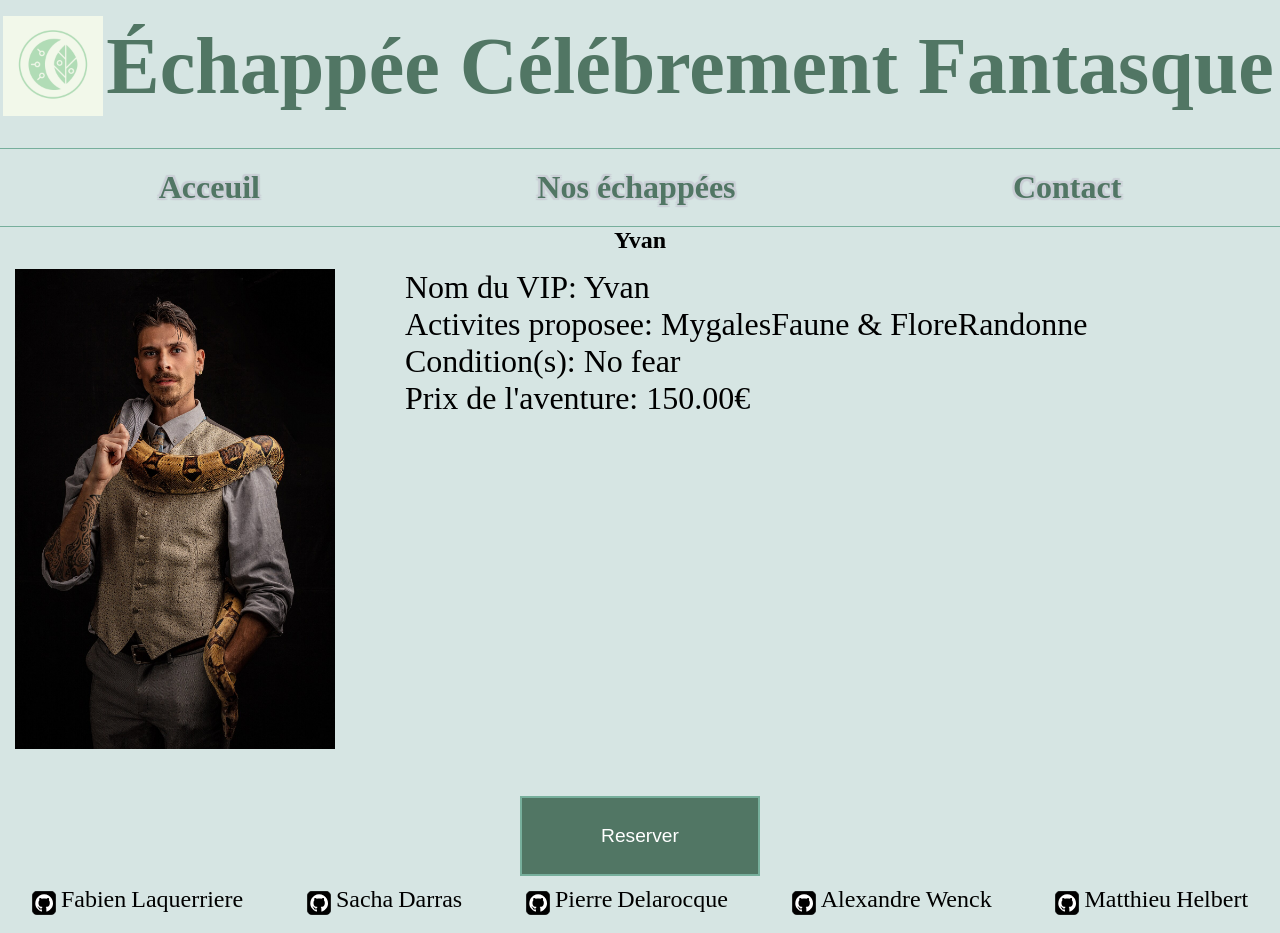
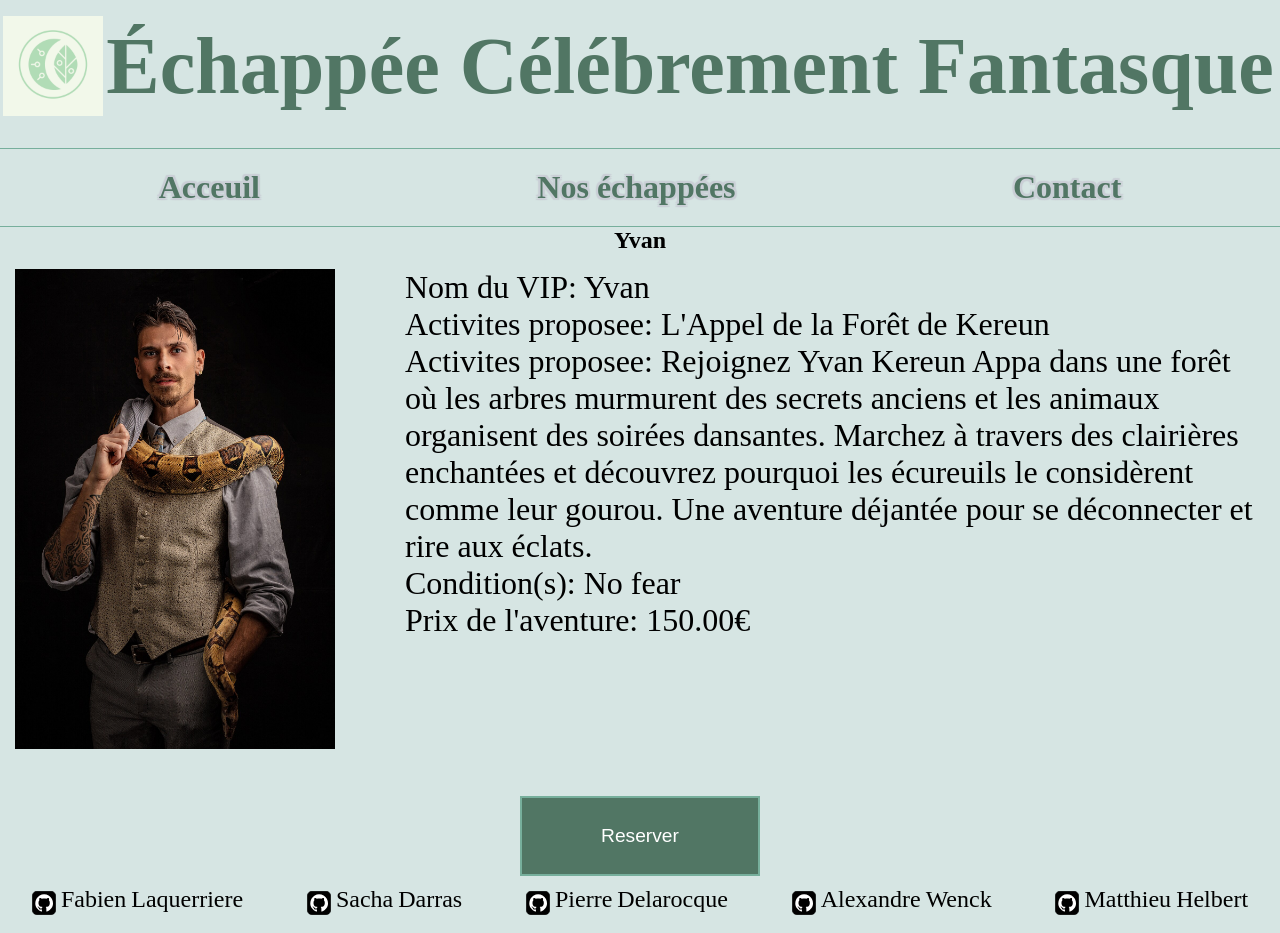
Before and after one commit to WildCodeSchool-2024-02/wcs-Protojam-goupeA, a React (Vite) app in the folder client/: page /categorie/Montagne/Gollum in a window 1280 px wide. Built offline with nearby package versions, Linux system fonts and the light colour scheme; a web font is replaced by a local one.

Commit message:
modif page perso

```diff
--- a/client/src/pages/Personnages.jsx
+++ b/client/src/pages/Personnages.jsx
@@ -5,7 +5,9 @@ const perso = [
   {
     name: "Yvan",
     img: imgYvan,
-    activity: ["Mygales", "Faune & Flore", "Randonne"],
+    activity: "L'Appel de la Forêt de Kereun",
+    description:
+      "Rejoignez Yvan Kereun Appa dans une forêt où les arbres murmurent des secrets anciens et les animaux organisent des soirées dansantes. Marchez à travers des clairières enchantées et découvrez pourquoi les écureuils le considèrent comme leur gourou. Une aventure déjantée pour se déconnecter et rire aux éclats.",
     condition: "No fear",
     price: 150,
   },
@@ -19,7 +21,9 @@ function Personnages() {
         <img src={perso[0].img} alt={perso[0].name} />
         <ul>
           <li>Nom du VIP: {perso[0].name}</li>
+
           <li>Activites proposee: {perso[0].activity}</li>
+          <li>Activites proposee: {perso[0].description}</li>
           <li>Condition(s): {perso[0].condition}</li>
           <li>Prix de l'aventure: {perso[0].price}.00€</li>
         </ul>
```
